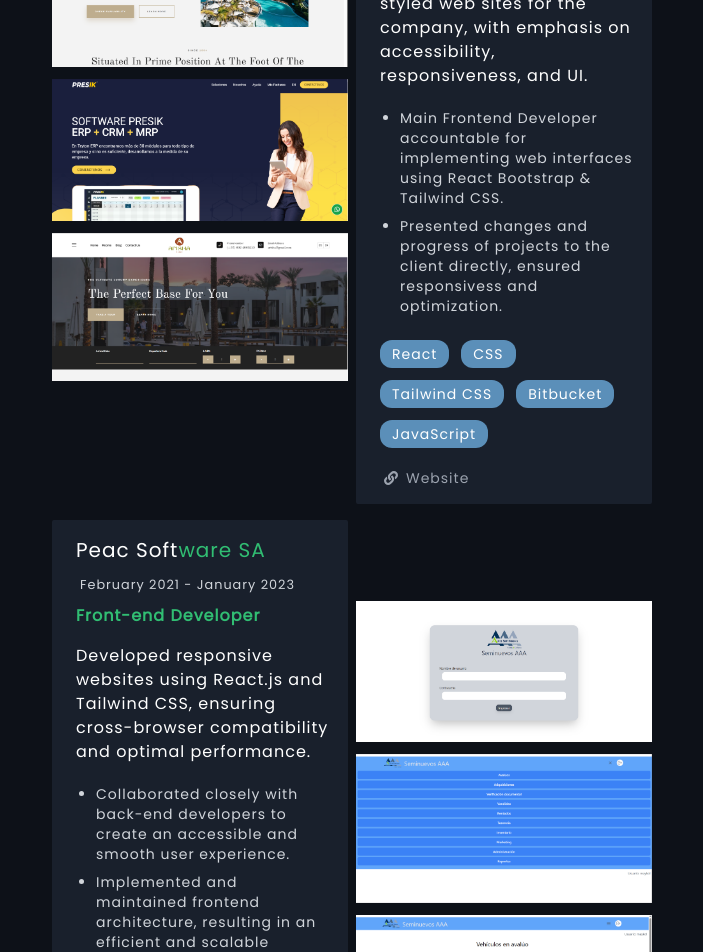
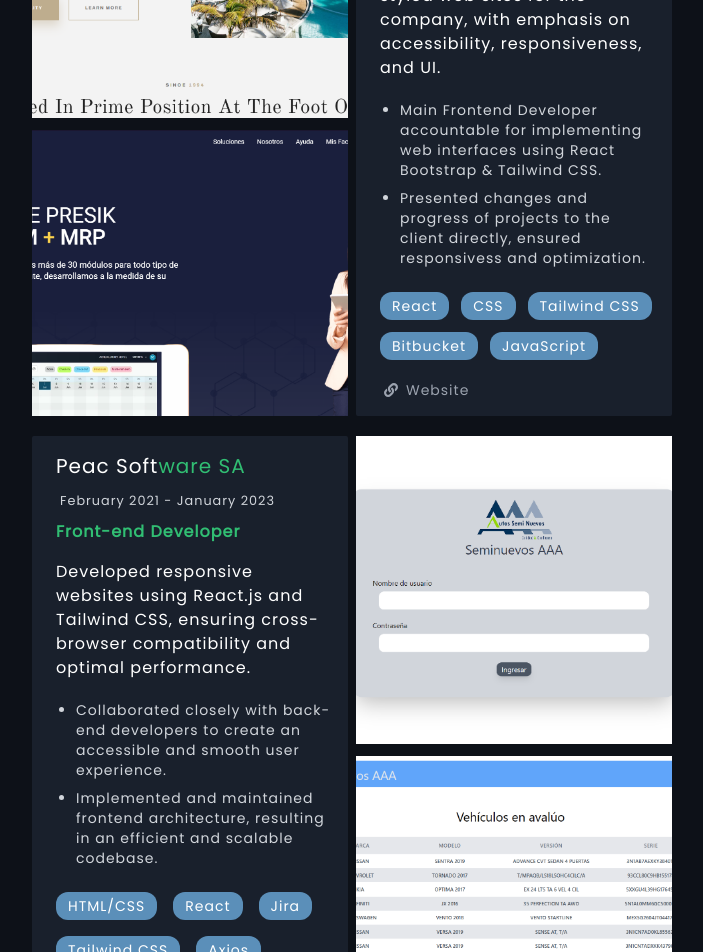
Before and after one commit to mvykool/portfolio, a Next.js app in the folder portfolio/: page / in a window 1280 px wide. Shown: the part 1840-2792 px from the top of the page, without its empty margins (288-991 px from the left). Built offline with nearby package versions, Linux system fonts and the light colour scheme.

Commit message:
fixed image container

```diff
--- a/portfolio/components/Experience.tsx
+++ b/portfolio/components/Experience.tsx
@@ -40,12 +40,11 @@ return (
 
 	{/**experience blocks */}
 
-	<div className='w-full h-auto my-5'>
-		<div className='relative px-5'>
+	<div className='w-full h-auto my-5 flex flex-col gap-5'>
 
-	<div className='flex flex-col-reverse md:flex-row gap-2 h-auto relative '>
+	<div className='flex flex-col md:flex-row gap-2'>
 
-	<div className='py-2 w-full md:w-[50%] relative left-0 flex flex-col gap-3 justify-center md:h-[80vh]'>
+	<div className='w-full md:w-[50%] relative left-0 flex flex-col gap-3 justify-center md:justify-start md:h-auto'>
 	<motion.img
 	initial="hidden"
 	whileInView="visible"
@@ -55,7 +54,7 @@ return (
 	hidden: { opacity: 0, x: 30 },
 	visible: { opacity: 1, x: 0 },
 	}}
-	className=' object-scale-down w-full relative'
+	className=' object-cover h-auto md:h-[100%] w-full relative'
 	src="/presik-1.png" />
 
 <motion.img
@@ -67,27 +66,13 @@ return (
 	hidden: { opacity: 0, x: 30 },
 	visible: { opacity: 1, x: 0 },
 	}}
-	className=' object-scale-down w-full relative'
+	className=' object-cover h-auto md:h-[100%] w-full relative'
 	src="/presik-2.png"
-	alt="website" />
-
-
-<motion.img
-	initial="hidden"
-	whileInView="visible"
-	viewport={{ once: true, amount: 0.5 }}
-	transition={{ duration: 0.5, delay: 1 }}
-	variants={{
-	hidden: { opacity: 0, x: 30 },
-	visible: { opacity: 1, x: 0 },
-	}}
-	className=' object-scale-down w-full relative'
-	src="/presik-3.png"
 	alt="website" />
 
 	</div>
 
-			<div className='py-2 w-full md:w-[50%] relative h-auto '>
+			<div className=' w-full md:w-[50%] relative left-0'>
 				<motion.div
 				initial="hidden"
 				whileInView="visible"
@@ -97,7 +82,7 @@ return (
 				hidden: { opacity: 0, x: 50 },
 				visible: { opacity: 1, x: 0 },
 				}}
-				className='bg-app-gray rounded-sm p-4 h-auto md:h-auto relative'>
+				className='bg-app-gray rounded-sm p-4 h-auto relative'>
 				<h2 className='text-2xl mb-2 text-app-green ml-2'>Pres<span className='text-white'>ik SAS</span></h2>
 					<small className='mx-3 text-gray-300'>February 2023 - June 2023</small>
 					<h3 className='ml-2 my-2 text-app-green font-semibold'>Front-end Developer</h3>
@@ -124,9 +109,12 @@ return (
 				</motion.div>
 			</div>
 	</div>
-	<div className='flex flex-col md:flex-row gap-2 h-auto relative '>
 
-			<div className='py-2 w-full md:w-[50%] relative left-0'>
+
+
+	<div className='flex flex-col md:flex-row gap-2 relative'>
+
+			<div className=' w-full md:w-[50%] relative left-0'>
 			<motion.div
 			initial="hidden"
 			whileInView="visible"
@@ -170,7 +158,7 @@ return (
 				</motion.div>
 			</div>
 
-			<div className='py-2 w-full md:w-[50%] relative left-0 flex flex-col gap-3 justify-center md:h-[80vh]'>
+			<div className=' w-full md:w-[50%] relative left-0 flex flex-col gap-3 justify-center md:justify-start md:h-auto'>
 	<motion.img
 	initial="hidden"
 	whileInView="visible"
@@ -180,21 +168,8 @@ return (
 	hidden: { opacity: 0, x: -30 },
 	visible: { opacity: 1, x: 0 },
 	}}
-	className=' object-scale-down w-full relative'
+	className='w-full object-cover h-auto md:h-[100%]'
 	src="/peac-1.png" />
-
-<motion.img
-	initial="hidden"
-	whileInView="visible"
-	viewport={{ once: true, amount: 0.5 }}
-	transition={{ duration: 0.5, delay: 1 }}
-	variants={{
-	hidden: { opacity: 0, x: -30 },
-	visible: { opacity: 1, x: 0 },
-	}}
-	className=' object-scale-down w-full relative'
-	src="/peac-2.png"
-	alt="website" />
 
 
 <motion.img
@@ -206,7 +181,7 @@ return (
 	hidden: { opacity: 0, x: -30 },
 	visible: { opacity: 1, x: 0 },
 	}}
-	className=' object-scale-down w-full relative'
+	className=' object-cover w-full h-auto md:h-[100%]'
 	src="/peac-3.png"
 	alt="website" />
 
@@ -214,9 +189,6 @@ return (
 
 	</div>
 
-
-
-		</div>
 	</div>
 </>
 )
```
